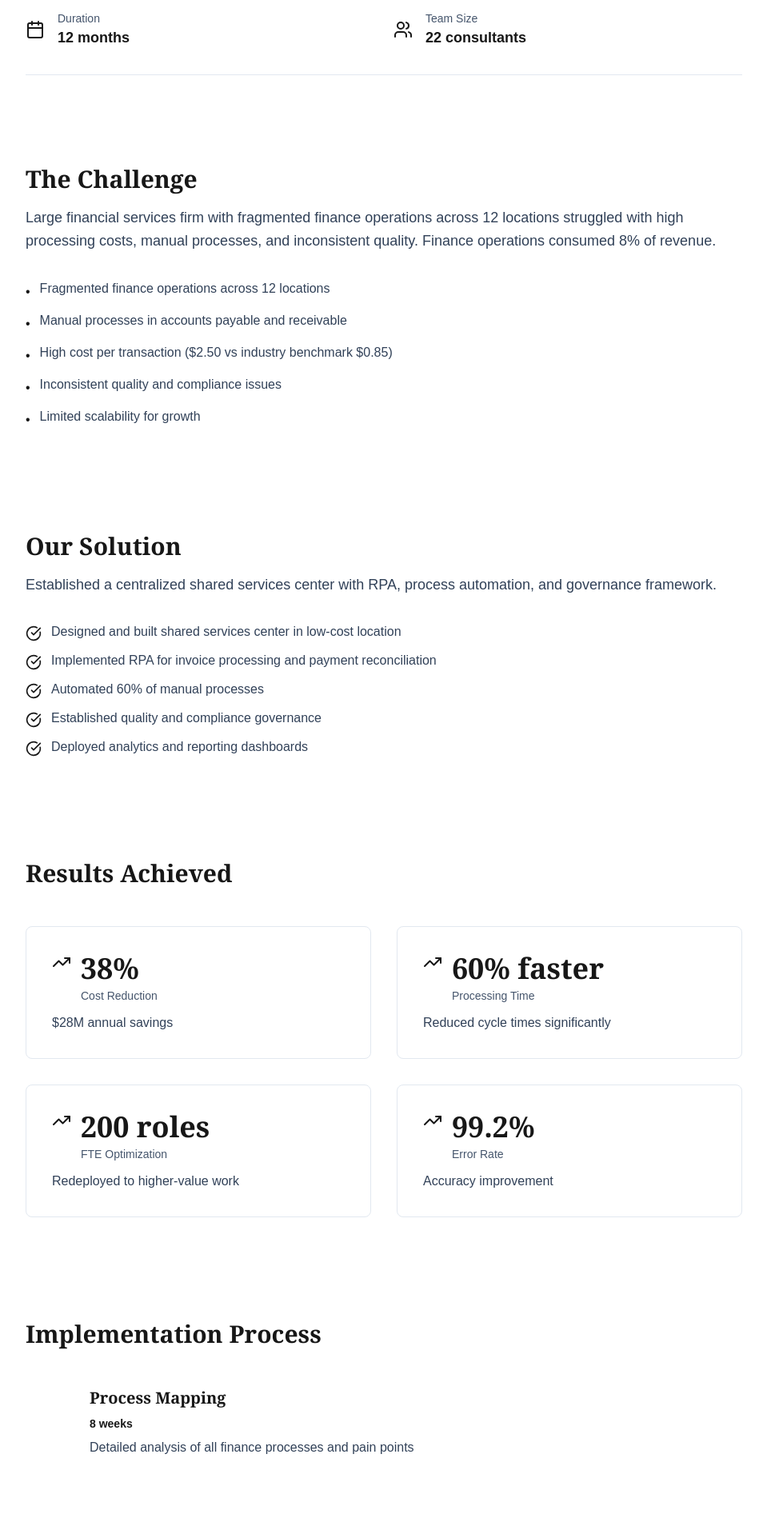
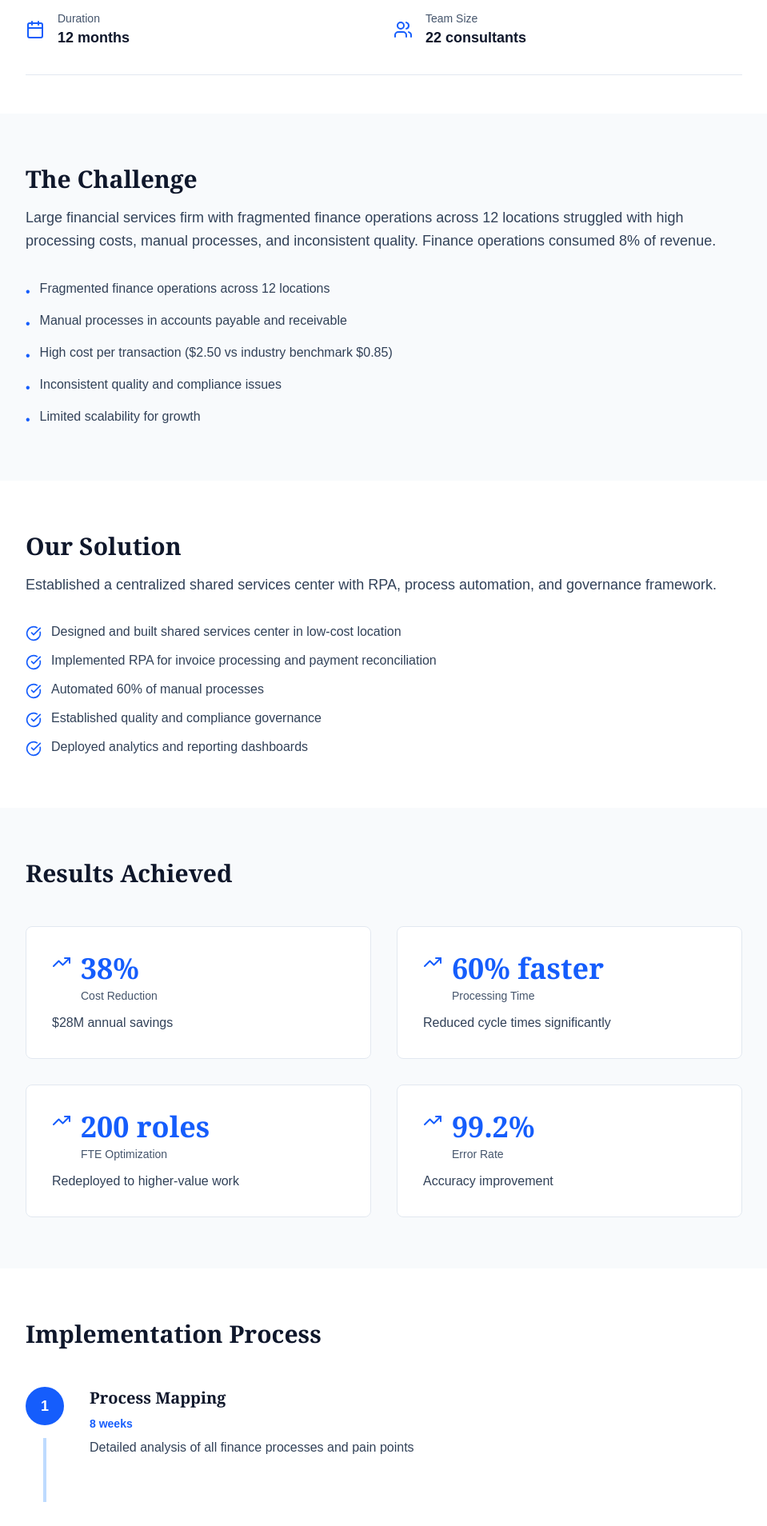
Before and after one commit to primyst/nexus, a Next.js app in the folder my-app/: page /work/fortune-500-finance-transformation in a window 1280 px wide. Shown: the part 880-2788 px from the top of the page at 80% size, without its empty margins (160-1119 px from the left). Built offline with nearby package versions, Linux system fonts and the light colour scheme.

Commit message:
Update page.tsx

```diff
--- a/my-app/app/work/[slug]/page.tsx
+++ b/my-app/app/work/[slug]/page.tsx
@@ -358,9 +358,9 @@ export default function CaseStudyPage() {
     return (
       <main className="bg-white">
         <section className="pt-32 pb-20 px-6 md:px-12 text-center">
-          <h1 className="text-4xl font-bold text-brand-dark mb-4">Case Study Not Found</h1>
+          <h1 className="text-4xl font-bold text-slate-900 mb-4">Case Study Not Found</h1>
           <Link href="/work">
-            <button className="text-brand-accent font-semibold hover:text-brand-blue">
+            <button className="text-blue-600 font-semibold hover:text-blue-700">
               ← Back to Work
             </button>
           </Link>
@@ -372,9 +372,9 @@ export default function CaseStudyPage() {
   return (
     <main className="bg-white">
       {/* Back Link */}
-      <div className="pt-24 px-6 md:px-12 bg-white">
+      <div className="pt-24 px-6 md:px-12 bg-white animate-fade-in">
         <div className="max-w-4xl mx-auto">
-          <Link href="/work" className="inline-flex items-center gap-2 text-brand-accent hover:text-brand-blue transition-colors mb-8">
+          <Link href="/work" className="inline-flex items-center gap-2 text-blue-600 hover:text-blue-700 transition-colors mb-8 transform hover:translate-x-1">
             <ArrowLeft size={18} />
             Back to Work
           </Link>
@@ -382,31 +382,31 @@ export default function CaseStudyPage() {
       </div>
 
       {/* Hero Image */}
-      <section className="px-6 md:px-12 pb-12">
+      <section className="px-6 md:px-12 pb-12 animate-fade-in-up">
         <div className="max-w-4xl mx-auto">
-          <div className="relative h-96 rounded-lg overflow-hidden shadow-xl">
+          <div className="relative h-96 rounded-lg overflow-hidden shadow-xl hover:shadow-2xl transition-shadow duration-300">
             <Image
               src={study.image}
               alt={study.title}
               fill
-              className="object-cover"
+              className="object-cover hover:scale-105 transition-transform duration-500"
               quality={90}
             />
-            <div className="absolute inset-0 bg-gradient-to-t from-brand-dark/40 to-transparent" />
+            <div className="absolute inset-0 bg-gradient-to-t from-slate-900/40 to-transparent" />
           </div>
         </div>
       </section>
 
       {/* Header */}
-      <section className="px-6 md:px-12 pb-12">
+      <section className="px-6 md:px-12 pb-12 animate-fade-in-up" style={{ animationDelay: '0.1s' }}>
         <div className="max-w-4xl mx-auto">
           <div className="mb-6">
-            <span className="inline-block bg-brand-accent/20 text-brand-accent px-4 py-2 rounded-full text-sm font-semibold mb-4">
+            <span className="inline-block bg-blue-100 text-blue-700 px-4 py-2 rounded-full text-sm font-semibold mb-4">
               {study.industry}
             </span>
           </div>
 
-          <h1 className="text-5xl md:text-6xl font-bold text-brand-dark mb-4 font-serif">
+          <h1 className="text-5xl md:text-6xl font-bold text-slate-900 mb-4 font-serif animate-slide-down">
             {study.title}
           </h1>
 
@@ -414,18 +414,18 @@ export default function CaseStudyPage() {
 
           {/* Project Details */}
           <div className="grid md:grid-cols-2 gap-6 py-8 border-t border-b border-slate-200">
-            <div className="flex items-center gap-4">
-              <Calendar className="text-brand-accent" size={24} />
+            <div className="flex items-center gap-4 animate-fade-in-up" style={{ animationDelay: '0.15s' }}>
+              <Calendar className="text-blue-600" size={24} />
               <div>
                 <div className="text-sm text-slate-600">Duration</div>
-                <div className="text-lg font-semibold text-brand-dark">{study.duration}</div>
+                <div className="text-lg font-semibold text-slate-900">{study.duration}</div>
               </div>
             </div>
-            <div className="flex items-center gap-4">
-              <Users className="text-brand-accent" size={24} />
+            <div className="flex items-center gap-4 animate-fade-in-up" style={{ animationDelay: '0.2s' }}>
+              <Users className="text-blue-600" size={24} />
               <div>
                 <div className="text-sm text-slate-600">Team Size</div>
-                <div className="text-lg font-semibold text-brand-dark">{study.teamSize}</div>
+                <div className="text-lg font-semibold text-slate-900">{study.teamSize}</div>
               </div>
             </div>
           </div>
@@ -433,15 +433,17 @@ export default function CaseStudyPage() {
       </section>
 
       {/* Challenge Section */}
-      <section className="px-6 md:px-12 py-16 bg-brand-light">
+      <section className="px-6 md:px-12 py-16 bg-slate-50">
         <div className="max-w-4xl mx-auto">
-          <h2 className="text-3xl font-bold text-brand-dark mb-4 font-serif">The Challenge</h2>
-          <p className="text-lg text-slate-700 mb-8 leading-relaxed">{study.challenge}</p>
+          <h2 className="text-3xl font-bold text-slate-900 mb-4 font-serif animate-slide-down">The Challenge</h2>
+          <p className="text-lg text-slate-700 mb-8 leading-relaxed animate-fade-in-up" style={{ animationDelay: '0.1s' }}>
+            {study.challenge}
+          </p>
 
-          <div className="space-y-3">
+          <div className="space-y-3 animate-fade-in-up" style={{ animationDelay: '0.15s' }}>
             {study.challengeDetails.map((detail, idx) => (
-              <div key={idx} className="flex items-start gap-3">
-                <div className="text-brand-accent mt-1">•</div>
+              <div key={idx} className="flex items-start gap-3 animate-fade-in-up" style={{ animationDelay: `${0.2 + idx * 0.05}s` }}>
+                <div className="text-blue-600 mt-1">•</div>
                 <p className="text-slate-700">{detail}</p>
               </div>
             ))}
@@ -452,13 +454,15 @@ export default function CaseStudyPage() {
       {/* Solution Section */}
       <section className="px-6 md:px-12 py-16 bg-white">
         <div className="max-w-4xl mx-auto">
-          <h2 className="text-3xl font-bold text-brand-dark mb-4 font-serif">Our Solution</h2>
-          <p className="text-lg text-slate-700 mb-8 leading-relaxed">{study.solution}</p>
+          <h2 className="text-3xl font-bold text-slate-900 mb-4 font-serif animate-slide-down">Our Solution</h2>
+          <p className="text-lg text-slate-700 mb-8 leading-relaxed animate-fade-in-up" style={{ animationDelay: '0.1s' }}>
+            {study.solution}
+          </p>
 
-          <div className="space-y-3">
+          <div className="space-y-3 animate-fade-in-up" style={{ animationDelay: '0.15s' }}>
             {study.solutionDetails.map((detail, idx) => (
-              <div key={idx} className="flex items-start gap-3">
-                <CheckCircle className="text-brand-accent mt-1 flex-shrink-0" size={20} />
+              <div key={idx} className="flex items-start gap-3 animate-fade-in-up" style={{ animationDelay: `${0.2 + idx * 0.05}s` }}>
+                <CheckCircle className="text-blue-600 mt-1 flex-shrink-0" size={20} />
                 <p className="text-slate-700">{detail}</p>
               </div>
             ))}
@@ -467,17 +471,21 @@ export default function CaseStudyPage() {
       </section>
 
       {/* Results Section */}
-      <section className="px-6 md:px-12 py-16 bg-brand-light">
+      <section className="px-6 md:px-12 py-16 bg-slate-50">
         <div className="max-w-4xl mx-auto">
-          <h2 className="text-3xl font-bold text-brand-dark mb-12 font-serif">Results Achieved</h2>
+          <h2 className="text-3xl font-bold text-slate-900 mb-12 font-serif animate-slide-down">Results Achieved</h2>
 
           <div className="grid md:grid-cols-2 gap-8">
             {study.results.map((result, idx) => (
-              <div key={idx} className="bg-white rounded-lg p-8 border border-slate-200">
+              <div
+                key={idx}
+                className="bg-white rounded-lg p-8 border border-slate-200 hover:border-blue-400 hover:shadow-lg transition-all duration-300 transform hover:scale-105 animate-scale-in"
+                style={{ animationDelay: `${idx * 0.1}s` }}
+              >
                 <div className="flex items-start gap-3 mb-3">
-                  <TrendingUp className="text-brand-accent flex-shrink-0" size={24} />
+                  <TrendingUp className="text-blue-600 flex-shrink-0" size={24} />
                   <div>
-                    <div className="text-4xl font-bold text-brand-accent font-serif">
+                    <div className="text-4xl font-bold text-blue-600 font-serif">
                       {result.value}
                     </div>
                     <div className="text-sm text-slate-600 mt-1">{result.metric}</div>
@@ -493,25 +501,25 @@ export default function CaseStudyPage() {
       {/* Process Timeline */}
       <section className="px-6 md:px-12 py-16 bg-white">
         <div className="max-w-4xl mx-auto">
-          <h2 className="text-3xl font-bold text-brand-dark mb-12 font-serif">Implementation Process</h2>
+          <h2 className="text-3xl font-bold text-slate-900 mb-12 font-serif animate-slide-down">Implementation Process</h2>
 
           <div className="space-y-8">
             {study.process.map((item, idx) => (
-              <div key={idx} className="flex gap-8">
+              <div key={idx} className="flex gap-8 animate-fade-in-up" style={{ animationDelay: `${idx * 0.1}s` }}>
                 <div className="flex flex-col items-center">
-                  <div className="w-12 h-12 bg-brand-accent rounded-full flex items-center justify-center text-white font-bold text-lg">
+                  <div className="w-12 h-12 bg-blue-600 rounded-full flex items-center justify-center text-white font-bold text-lg transform hover:scale-110 transition-transform duration-300">
                     {idx + 1}
                   </div>
                   {idx < study.process.length - 1 && (
-                    <div className="w-1 h-20 bg-brand-accent/30 mt-4" />
+                    <div className="w-1 h-20 bg-blue-200 mt-4" />
                   )}
                 </div>
 
                 <div className="pb-8">
-                  <h3 className="text-xl font-bold text-brand-dark mb-2 font-serif">
+                  <h3 className="text-xl font-bold text-slate-900 mb-2 font-serif">
                     {item.phase}
                   </h3>
-                  <p className="text-sm text-brand-accent font-semibold mb-2">{item.duration}</p>
+                  <p className="text-sm text-blue-600 font-semibold mb-2">{item.duration}</p>
                   <p className="text-slate-700">{item.description}</p>
                 </div>
               </div>
@@ -521,10 +529,10 @@ export default function CaseStudyPage() {
       </section>
 
       {/* Testimonial */}
-      <section className="px-6 md:px-12 py-16 bg-brand-dark">
-        <div className="max-w-4xl mx-auto">
-          <div className="bg-white/10 backdrop-blur-md rounded-lg p-12 border border-white/20">
-            <div className="text-4xl text-brand-accent mb-6">"</div>
+      <section className="px-6 md:px-12 py-16 bg-slate-900">
+        <div className="max-w-4xl mx-auto animate-fade-in-up">
+          <div className="bg-white/10 backdrop-blur-md rounded-lg p-12 border border-white/20 hover:border-blue-400/50 transition-all duration-300 transform hover:scale-105">
+            <div className="text-4xl text-blue-400 mb-6">"</div>
             <p className="text-2xl text-white mb-8 leading-relaxed font-serif">
               {study.testimonial.quote}
             </p>
@@ -539,8 +547,8 @@ export default function CaseStudyPage() {
 
       {/* Related Work CTA */}
       <section className="px-6 md:px-12 py-16 bg-white">
-        <div className="max-w-4xl mx-auto text-center">
-          <h2 className="text-3xl font-bold text-brand-dark mb-6 font-serif">
+        <div className="max-w-4xl mx-auto text-center animate-fade-in-up">
+          <h2 className="text-3xl font-bold text-slate-900 mb-6 font-serif">
             Ready to Transform Your Operations?
           </h2>
           <p className="text-lg text-slate-600 mb-8">
@@ -548,12 +556,12 @@ export default function CaseStudyPage() {
           </p>
           <div className="flex flex-col sm:flex-row gap-4 justify-center">
             <Link href="/contact">
-              <button className="bg-brand-accent text-white px-8 py-3 rounded-lg font-semibold hover:bg-brand-blue transition-all duration-300 shadow-lg hover:shadow-xl">
+              <button className="bg-blue-600 text-white px-8 py-3 rounded-lg font-semibold hover:bg-blue-700 transition-all duration-300 shadow-lg hover:shadow-xl transform hover:scale-105 active:scale-95">
                 Schedule Consultation
               </button>
             </Link>
             <Link href="/work">
-              <button className="border-2 border-brand-accent text-brand-accent px-8 py-3 rounded-lg font-semibold hover:bg-brand-accent hover:text-white transition-all duration-300">
+              <button className="border-2 border-blue-600 text-blue-600 px-8 py-3 rounded-lg font-semibold hover:bg-blue-600 hover:text-white transition-all duration-300 transform hover:scale-105 active:scale-95">
                 View More Work
               </button>
             </Link>
```
